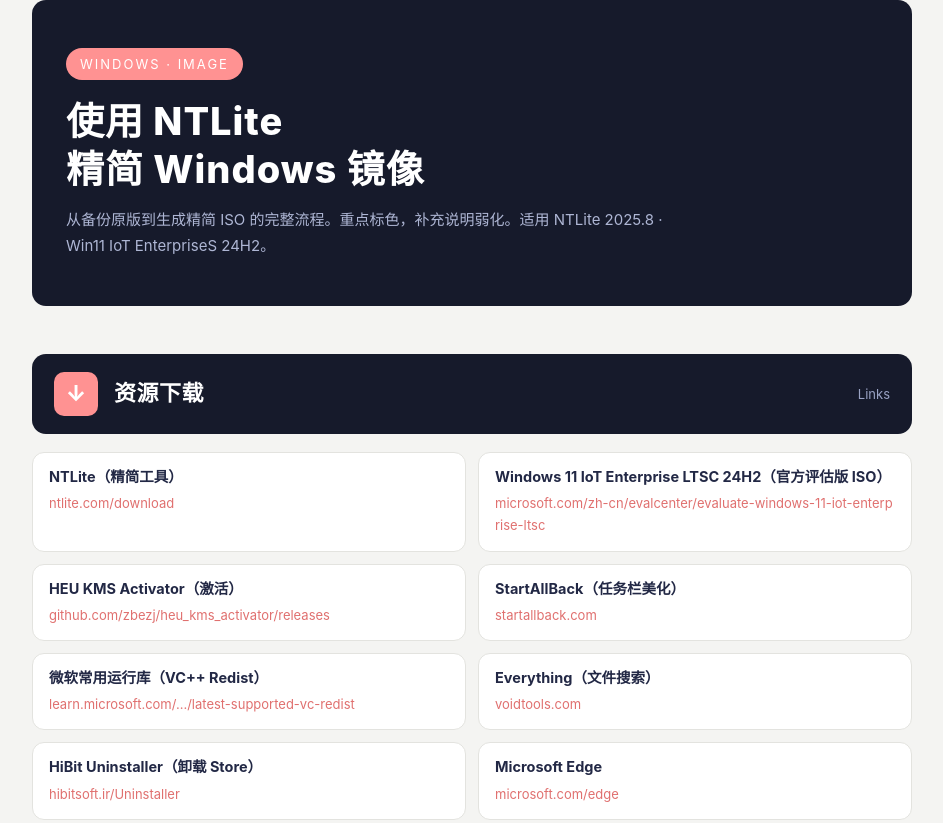
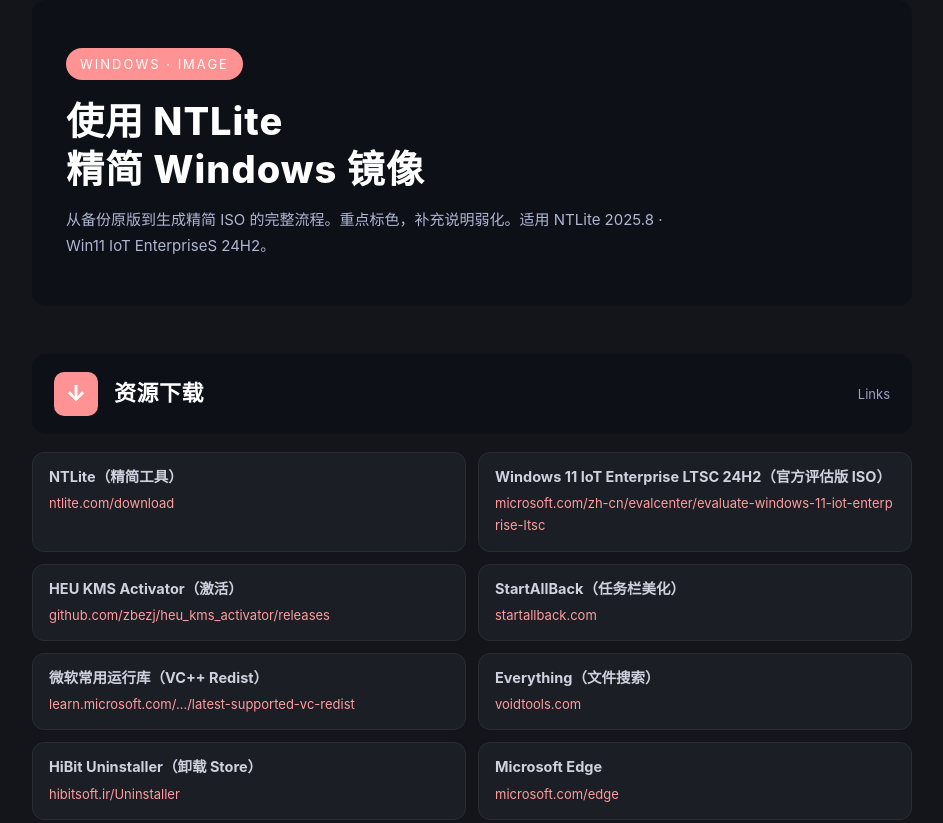
Before and after one commit to Simiely/ntlite-windows-guide, a plain HTML site: page index.html in a window 1280 px wide. Shown: the top 823 px of the page, without its empty margins (168-1111 px from the left). Drawn offline with Linux system fonts and the light colour scheme.

Commit message:
style: 改为深色模式

```diff
--- a/index.html
+++ b/index.html
@@ -4,12 +4,12 @@
 <title>NTLite 精简 Windows 镜像 · 操作指南</title>
 <style>
 :root{
-  --bg:#f4f4f2; --ink:#16161a; --muted:#8a8a90;
-  --navy:#161a2b; --navy2:#222845;
-  --accent:#ff9292; --accent-soft:#ffe8e8; --link:#e0706f;
-  --warn:#e8833a; --warn-soft:#fdeee2;
-  --ok:#1f9d7a; --ok-soft:#e3f5ef;
-  --line:#e3e3df; --card:#ffffff;
+  --bg:#14151a; --ink:#e9e9ee; --muted:#9aa0ab;
+  --navy:#0e1018; --navy2:#cdd2de;
+  --accent:#ff9292; --accent-soft:rgba(255,146,146,.13); --link:#ff9d9d;
+  --warn:#f0935a; --warn-soft:rgba(240,147,90,.14);
+  --ok:#3fbf9a; --ok-soft:rgba(63,191,154,.14);
+  --line:#2a2c34; --card:#1c1e25;
 }
 *{box-sizing:border-box;margin:0;padding:0}
 body{background:var(--bg);color:var(--ink);
@@ -47,7 +47,7 @@ body{background:var(--bg);color:var(--ink);
 .pillar{background:var(--card);border:1px solid var(--line);border-radius:12px;padding:16px 18px}
 .pillar .h{font-weight:700;font-size:15px;color:var(--navy2);margin-bottom:6px;display:flex;gap:8px;align-items:center}
 .pillar .h .dot{width:9px;height:9px;border-radius:50%;background:var(--accent)}
-.pillar p{font-size:14px;color:#4a4a52}
+.pillar p{font-size:14px;color:#b8bcc6}
 
 /* 图片 */
 .shot{background:var(--card);border:1px solid var(--line);border-radius:14px;
@@ -69,7 +69,7 @@ summary{cursor:pointer;padding:14px 18px;font-weight:600;color:var(--navy2);font
 summary::-webkit-details-marker{display:none}
 summary:before{content:"▸ ";color:var(--accent)}
 details[open] summary:before{content:"▾ "}
-details .body{padding:0 18px 16px;font-size:14px;color:#515159}
+details .body{padding:0 18px 16px;font-size:14px;color:#b8bcc6}
 details .body ul{margin:6px 0 0 18px}
 details .body li{margin:3px 0}
 
```
